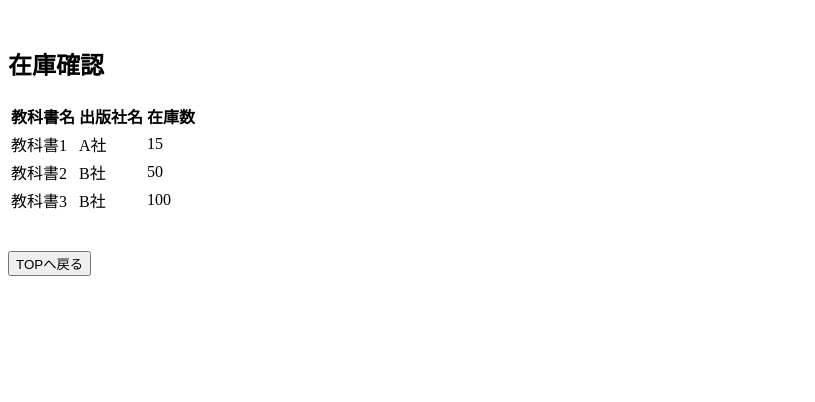
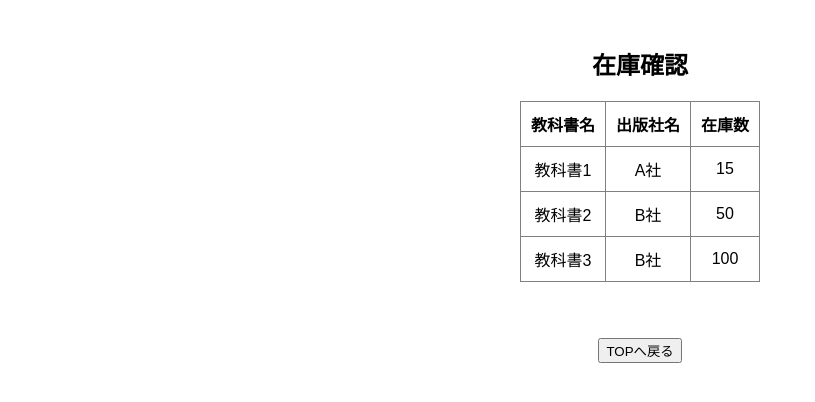
Before and after one commit to yabukilab/shimoda-c, a PHP site: page /disp3.php in a window 1280 px wide. Shown: the top 402 px of the page, without its empty margins (0-815 px from the left). Run offline with PHP 8.4, Linux system fonts and the light colour scheme; data comes from the database, SQL or seed files in the repository.

Commit message:
styleの統一

```diff
--- a/htdocs/add.php
+++ b/htdocs/add.php
@@ -23,7 +23,7 @@
             text-align: center;
             margin-top: 20px;
         }
-    </style>
+</style>
 <body>
     <h2>教科書選択</h2>
     <form method="post" action="add_done.php">
--- a/htdocs/disp3.php
+++ b/htdocs/disp3.php
@@ -4,11 +4,31 @@
     <meta charset="UTF-8">
     <title>在庫確認</title>
 </head>
+<style>
+        body {
+            display: flex;
+            flex-direction: column;
+            align-items: center;
+            font-family: Arial, sans-serif;
+        }
+        table {
+            margin-bottom: 20px;
+            border-collapse: collapse;
+        }
+        th, td {
+            padding: 10px;
+            text-align: center;
+        }
+        .student-number-container {
+            text-align: center;
+            margin-top: 20px;
+        }
+</style>
 <body>
 
 <br><h2>在庫確認</h2>
 
-<table>
+<table border="1">
     <thead>
         <tr>
             <th>教科書名</th>
```
Also changed, not shown: htdocs/disp2.php (+16 -9 lines), htdocs/add_done.php (line endings or trailing spaces).
